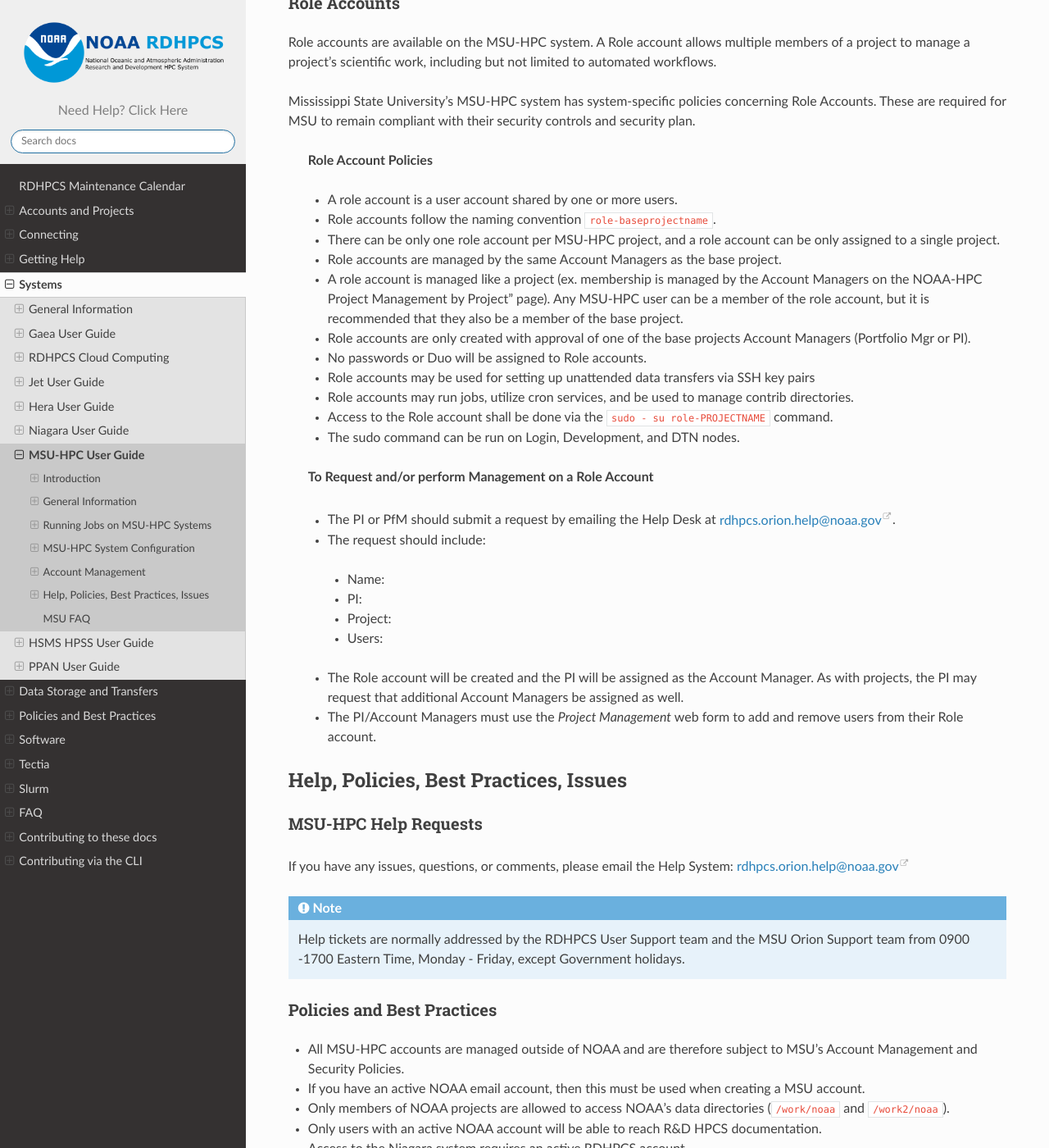
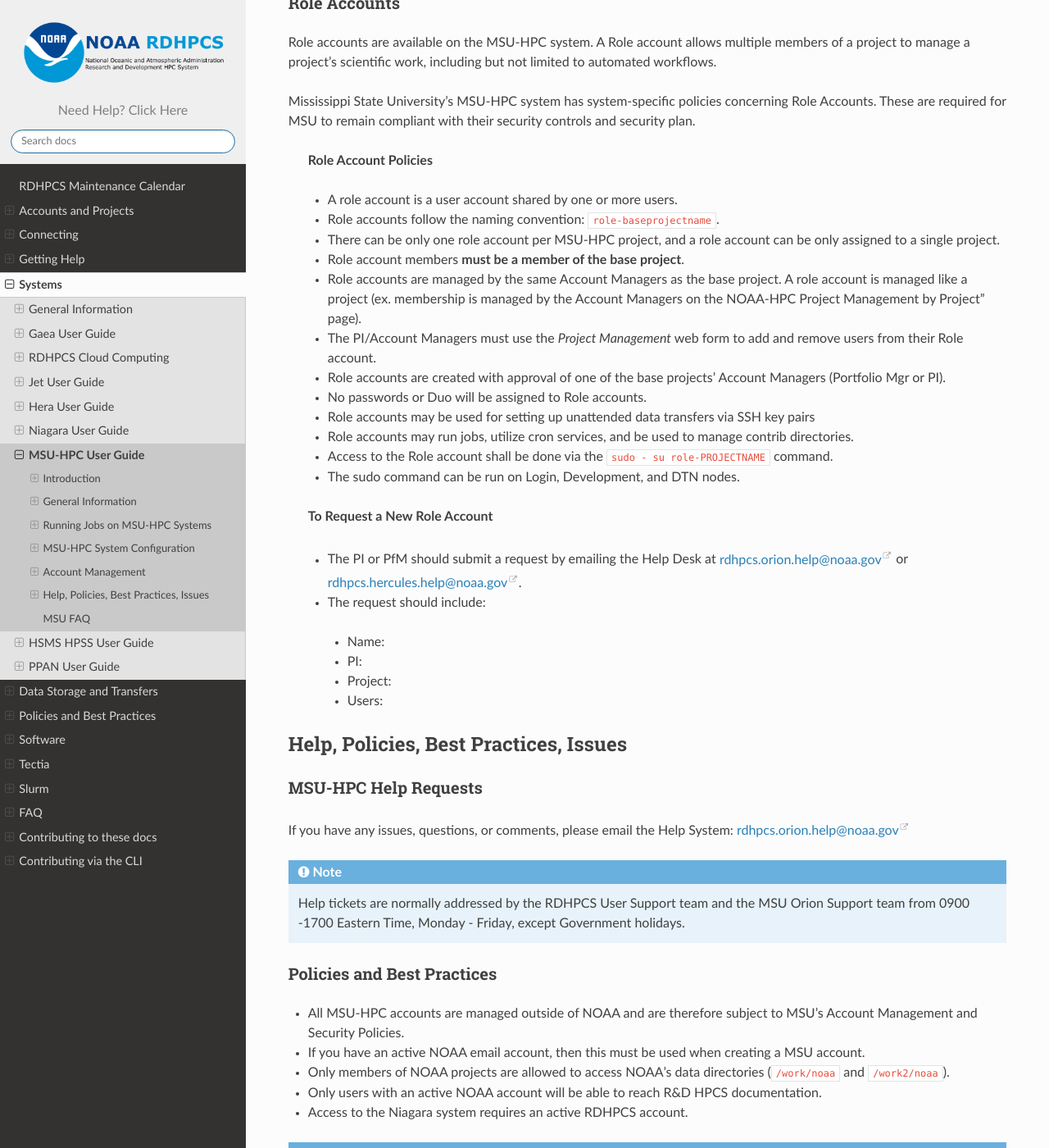
Before and after one commit to NOAA-RDHPCS/noaa-rdhpcs.github.io, a Sphinx documentation site: the page built from source/systems/MSU-HPC_user_guide.rst, in a window 1280 px wide and 1400 px high, scrolled down 32802 px. Shown: the whole window at 82% size. Built offline with Sphinx 7.4.7 and the Read the Docs theme 2.0.0, drawn with Linux system fonts in a browser that asks for light colours.

Commit message:
updated "MSU role accounts"
After reviewing these two doc files with more senior team members, we noticed that there were some discrepancies between "MSU's stated policy regarding role accounts" and the docs.

This commit seeks to amend the docs in order to be in line with MSU's stated policies, and has been reviewed and approved by the senior team members from the meeting.

The commit also adds a line to the e-mail list on the "Getting Help" page to include the separate Hercules help desk e-mail address.

```diff
--- a/source/help/index.rst
+++ b/source/help/index.rst
@@ -19,7 +19,9 @@ noaa.gov email address for all of your correspondence.
 +------------------+------------------------------+
 | Niagara          | rdhpcs.niagara.help@noaa.gov |
 +------------------+------------------------------+
-| Orion / Hercules | rdhpcs.orion.help@noaa.gov   |
+| Orion            | rdhpcs.orion.help@noaa.gov   |
++------------------+------------------------------+
+| Hercules         | rdhpcs.hercules.help@noaa.gov|
 +------------------+------------------------------+
 | RDHPCS Cloud     | rdhpcs.cloud.help@noaa.gov   |
 +------------------+------------------------------+
--- a/source/systems/MSU-HPC_user_guide.rst
+++ b/source/systems/MSU-HPC_user_guide.rst
@@ -1798,19 +1798,19 @@ remain compliant with their security controls and security plan.
  **Role Account Policies**
 
  -  A role account is a user account shared by one or more users.
- -  Role accounts follow the naming convention
+ -  Role accounts follow the naming convention:
     ``role-baseprojectname``.
  -  There can be only one role account per MSU-HPC project, and a role
     account can be only assigned to a single project.
+ -  Role account members **must be a member of the base project**.
  -  Role accounts are managed by the same Account Managers as the base
-    project.
- -  A role account is managed like a project (ex. membership is
+    project. A role account is managed like a project (ex. membership is
     managed by the Account Managers on the NOAA-HPC Project Management
-    by Project" page). Any MSU-HPC user can be a member of the role
-    account, but it is recommended that they also be a member of the
-    base project.
- -  Role accounts are only created with approval of one of the base
-    projects Account Managers (Portfolio Mgr or PI).
+    by Project" page).
+ -  The PI/Account Managers must use the *Project Management* web form
+    to add and remove users from their Role account.
+ -  Role accounts are created with approval of one of the base
+    projects' Account Managers (Portfolio Mgr or PI).
  -  No passwords or Duo will be assigned to Role accounts.
  -  Role accounts may be used for setting up unattended data transfers
     via SSH key pairs
@@ -1820,22 +1820,16 @@ remain compliant with their security controls and security plan.
     role-PROJECTNAME`` command.
  -  The sudo command can be run on Login, Development, and DTN nodes.
 
- **To Request and/or perform Management on a Role Account**
+ **To Request a New Role Account**
 
  -  The PI or PfM should submit a request by emailing the Help Desk at
-    rdhpcs.orion.help@noaa.gov.
+    rdhpcs.orion.help@noaa.gov or rdhpcs.hercules.help@noaa.gov.
  -  The request should include:
 
    -  Name:
    -  PI:
    -  Project:
    -  Users:
-
- -  The Role account will be created and the PI will be assigned as
-    the Account Manager. As with projects, the PI may request that
-    additional Account Managers be assigned as well.
- -  The PI/Account Managers must use the *Project Management* web form
-    to add and remove users from their Role account.
 
 
 Help, Policies, Best Practices, Issues
```
